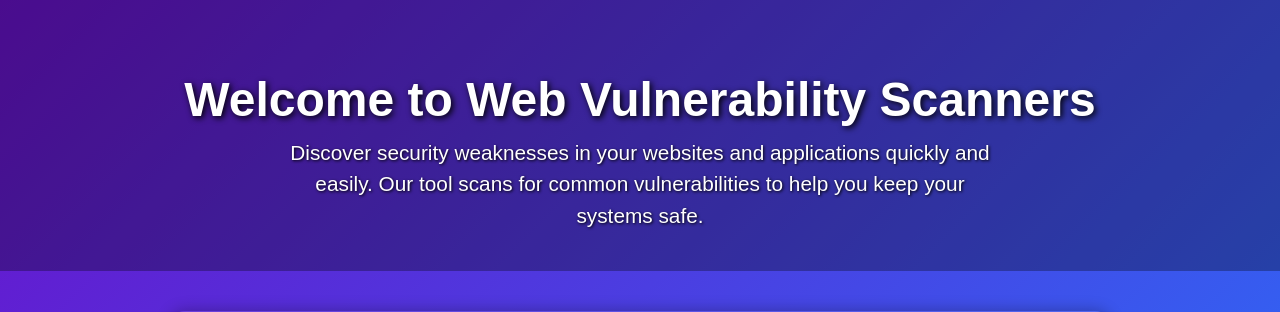
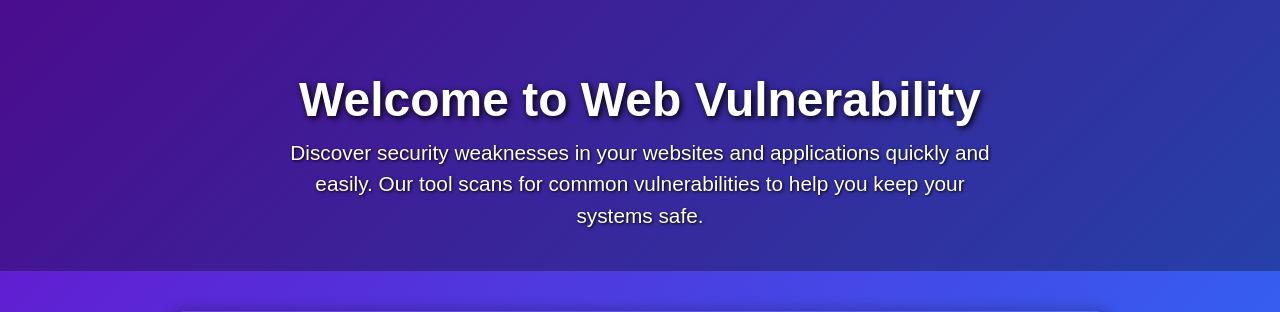
Before and after one commit to cipher0247/DEVOPS, a Flask app: page / in a window 1280 px wide. Shown: the top 312 px of the page. Run offline with Flask 3, Linux system fonts and the light colour scheme.

Commit message:
seveth somit

```diff
--- a/templates/index.html
+++ b/templates/index.html
@@ -73,7 +73,7 @@
 <body>
 
 <header>
-  <h1>Welcome to Web Vulnerability Scanners</h1>
+  <h1>Welcome to Web Vulnerability</h1>
   <p>
     Discover security weaknesses in your websites and applications quickly and easily.
     Our tool scans for common vulnerabilities to help you keep your systems safe.
```
